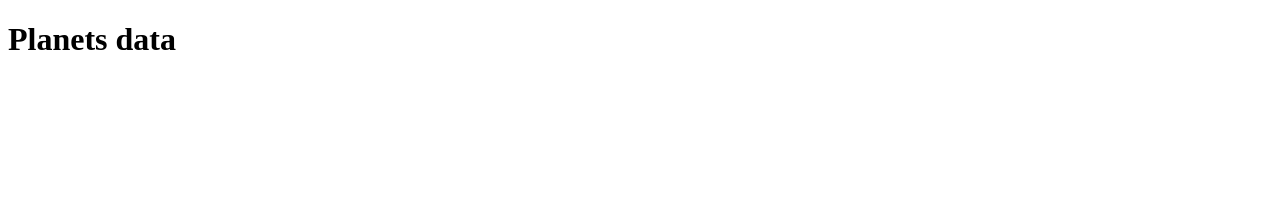
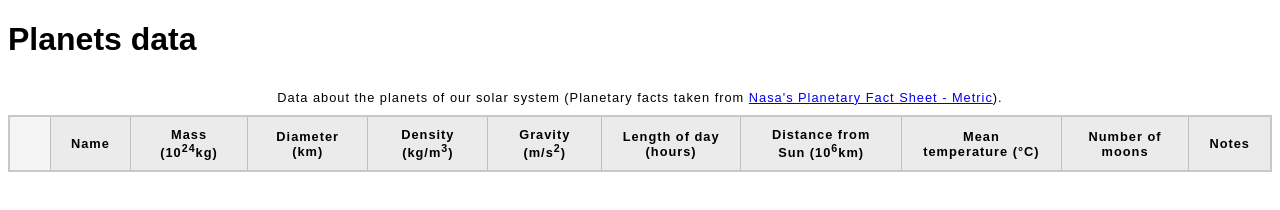
Before and after one commit to SakolkiatNr/SKK-devlogs, a plain HTML site: page JS/tables/blank-template.html in a window 1280 px wide. Drawn offline with Linux system fonts and the light colour scheme.

Commit message:
Add headings

```diff
--- a/JS/tables/blank-template.html
+++ b/JS/tables/blank-template.html
@@ -4,11 +4,32 @@
     <meta charset="utf-8">
     <meta name="viewport" content="width=device-width">
     <title>Table template</title>
-    <link href="minimal-table.css" rel="stylesheet" type="text/css">
+    <link href="/JS/tables/minimal-table.css.css" rel="stylesheet" type="text/css">
   </head>
   <body>
     <h1>Planets data</h1>
 
+    <table>
+      <caption>Data about the planets of our solar system (Planetary facts taken from <a href="http://nssdc.gsfc.nasa.gov/planetary/factsheet/">Nasa's Planetary Fact Sheet - Metric</a>).</caption>
+      <thead>
+        <tr>
+          <td></td>
+          <th>Name</th>
+          <th>Mass (10<sup>24</sup>kg)</th>
+          <th>Diameter (km)</th>
+          <th>Density (kg/m<sup>3</sup>)</th>
+          <th>Gravity (m/s<sup>2</sup>)</th>
+          <th>Length of day (hours)</th>
+          <th>Distance from Sun (10<sup>6</sup>km)</th>
+          <th>Mean temperature (°C)</th>
+          <th>Number of moons</th>
+          <th>Notes</th>
+        </tr>
+      </thead>
+      <tbody>
+
+      </tbody>
+    </table>
 
   </body>
 </html>
```
